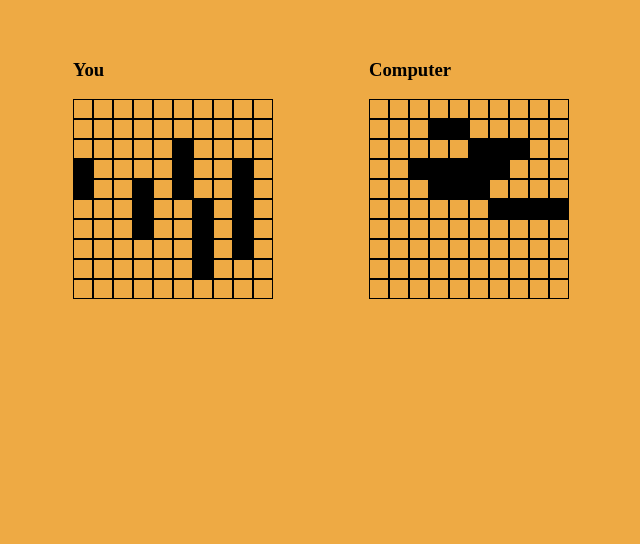
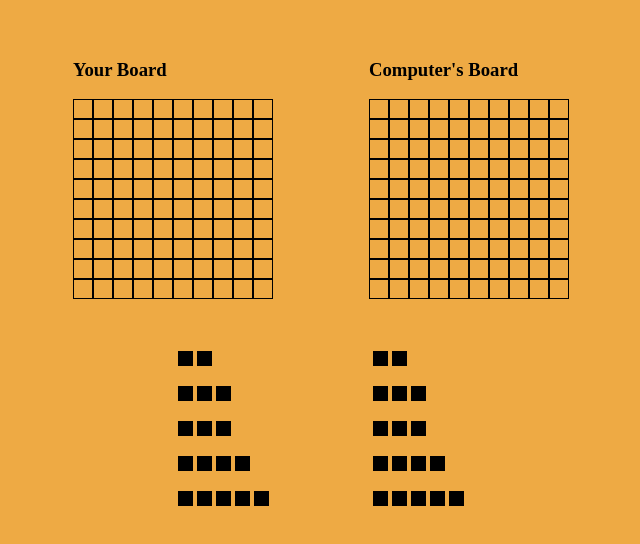
Before and after one commit to tian-1800/battleship, a website with bundled scripts: page dist/index.html in a window 1280 px wide. Both pictures are taken after a click on the button "Play". Shown: the whole page, without its empty margins (319-959 px from the left). Built offline with nearby package versions, Linux system fonts and the light colour scheme.

Commit message:
basic dragging functionality

```diff
--- a/src/__test__/gameboard.test.js
+++ b/src/__test__/gameboard.test.js
@@ -1,5 +1,5 @@
-import Ship from "../js_modules/ship";
-import Gameboard from "../js_modules/gameboard";
+import Ship from "../js_modules/Ship";
+import Gameboard from "../js_modules/Gameboard";
 
 const [shipOne, shipTwo, shipThree, shipFour] = [
   Ship(3),
@@ -11,11 +11,11 @@
   [2, 3],
   [3, 5],
 ];
-const testBoard = Gameboard([shipOne, shipTwo]);
-const moreBoard = Gameboard([shipThree, shipFour]);
+const testBoard = Gameboard();
+const moreBoard = Gameboard();
 
-testBoard.deployFleet(coordinates, "vertical");
-moreBoard.deployFleet(coordinates, "horizontal");
+testBoard.deployFleet([shipOne, shipTwo], coordinates, "vertical");
+moreBoard.deployFleet([shipThree, shipFour], coordinates, "horizontal");
 
 testBoard.receiveAttack(8, 8);
 testBoard.receiveAttack(3, 5);
--- a/src/index.js
+++ b/src/index.js
@@ -1,9 +1,11 @@
 import "./style.css";
 
-import Player from "./js_modules/player";
-import Gameboard from "./js_modules/gameboard";
-import Ship from "./js_modules/ship";
+import Player from "./js_modules/Player";
+import Gameboard from "./js_modules/Gameboard";
+// import Ship from "./js_modules/Ship";
+import FleetTemplate from "./js_modules/FleetTemplate";
 import { generateGrid10 } from "./js_modules/dom_module";
+import PlayerDeployment from "./js_modules/PlayerDeployment";
 
 const gameHelper = () => {
   const checkWinner = (playerOne, playerTwo) => {
@@ -45,13 +47,13 @@
 };
 
 const gameLoop = (() => {
-  const coordinatesOne = [
-    [3, 0],
-    [2, 5],
-    [4, 3],
-    [5, 6],
-    [3, 8],
-  ];
+  // const coordinatesOne = [
+  //   [3, 0],
+  //   [2, 5],
+  //   [4, 3],
+  //   [5, 6],
+  //   [3, 8],
+  // ];
   const coordinatesTwo = [
     [1, 3],
     [2, 5],
@@ -60,22 +62,23 @@
     [3, 2],
   ];
 
-  let boardOne;
-  let boardTwo;
+  // let boardOne;
+  // let boardTwo;
   let player;
   let computer;
 
   const init = () => {
-    const fleetOne = [Ship(2), Ship(3), Ship(3), Ship(4), Ship(5)];
-    const fleetTwo = [Ship(2), Ship(3), Ship(3), Ship(4), Ship(5)];
-    boardOne = Gameboard(fleetOne);
-    boardTwo = Gameboard(fleetTwo);
+    console.log(FleetTemplate());
+    const fleetOne = FleetTemplate();
+    const fleetTwo = FleetTemplate();
+    const boardOne = Gameboard();
+    const boardTwo = Gameboard();
     [player, computer] = [Player(true, boardTwo), Player(false, boardOne)];
     player.title = "You";
     computer.title = "Computer";
 
-    boardOne.deployFleet(coordinatesOne, "vertical");
-    boardTwo.deployFleet(coordinatesTwo, "horizontal");
+    // boardOne.deployFleet(coordinatesOne, "vertical");
+    boardTwo.deployFleet(fleetTwo, coordinatesTwo, "horizontal");
     const [gridOne, gridTwo] =
       document.getElementsByClassName("grid-container");
 
@@ -86,6 +89,8 @@
     generateGrid10(gridTwo, boardTwo, player, () => {
       changeTurn(player, computer);
     });
+
+    PlayerDeployment(fleetOne, fleetTwo);
     resetDisplayWinner();
     player.setTurn(true);
   };
--- /dev/null
+++ b/src/js_modules/FleetTemplate.js
@@ -0,0 +1,14 @@
+import Ship from "./Ship";
+
+const FleetTemplate = () => {
+  const frigate = Ship(2, "frigate");
+  const cruiser = Ship(3, "cruiser");
+  const destroyer = Ship(3, "destroyer");
+  const battleship = Ship(4, "battleship");
+  const carrier = Ship(5, "carrier");
+
+  const getFleet = (() => [frigate, cruiser, destroyer, battleship, carrier])();
+  return getFleet;
+};
+
+export default FleetTemplate;
--- a/src/js_modules/gameboard.js
+++ b/src/js_modules/Gameboard.js
@@ -5,10 +5,8 @@
 Ship Board = to record the deployed ship coordinates
 */
 
-// import Ship from "./ship";
-
-const Gameboard = (fleet) => {
-  // const fleet = [];
+const Gameboard = () => {
+  const fleet = [];
   const dimension = 10;
   let shootingBoard = Array.from(Array(dimension), () =>
     new Array(dimension).fill(false)
@@ -36,14 +34,15 @@
         shipBoard[x][i] = { ship, position: i - y };
       }
     }
-    // fleet.push(ship);
+    fleet.push(ship);
   };
 
-  const deployFleet = (coordinates, orientation) => {
-    fleet.forEach((ship) => {
-      const index = fleet.indexOf(ship);
+  const deployFleet = (inputFleet, coordinates, orientation) => {
+    inputFleet.forEach((ship) => {
+      const index = inputFleet.indexOf(ship);
       deployShip(ship, coordinates[index], orientation);
     });
+    return false;
   };
 
   // Board-receive-attack validator. Mark coordinate as true and then return true if shooting coordinate is valid
--- /dev/null
+++ b/src/js_modules/PlayerDeployment.js
@@ -0,0 +1,41 @@
+import { dragListenerInit } from "./dom_module";
+
+const deploymentPreparation = (fleet, isHuman) => {
+  const userBoard = document.createElement("div");
+  userBoard.className = "user-board";
+  const renderShip = (ship, id) => {
+    const renderedShip = document.createElement("div");
+    renderedShip.className = "dragged-ship";
+    renderedShip.id = id;
+    if (isHuman) {
+      renderedShip.draggable = "true";
+    }
+    for (let i = 0; i < ship.length; i += 1) {
+      const subShip = document.createElement("div");
+      subShip.dataset.id = i;
+      subShip.className = "ship-square";
+      renderedShip.appendChild(subShip);
+    }
+    userBoard.appendChild(renderedShip);
+  };
+  const idTemplate = isHuman ? "human" : "computer";
+  fleet.forEach((ship) => renderShip(ship, `${idTemplate}-${ship.name}`));
+  return userBoard;
+};
+
+const PlayerDeployment = (fleetOne, fleetTwo) => {
+  const preparationBoard = document.createElement("section");
+  preparationBoard.className = "preparation-board";
+  // preparationBoard.textContent = "Preparation Board";
+
+  preparationBoard.appendChild(deploymentPreparation(fleetOne, true));
+  preparationBoard.appendChild(deploymentPreparation(fleetTwo));
+
+  const [app] = document.getElementsByClassName("app");
+  app.appendChild(preparationBoard);
+  // app.appendChild("preparationBoard");
+
+  dragListenerInit();
+};
+
+export default PlayerDeployment;
--- a/src/js_modules/ship.js
+++ b/src/js_modules/Ship.js
@@ -1,5 +1,9 @@
-const Ship = (inputLength) => {
-  const length = inputLength;
+const Ship = (inputLength, inputName) => {
+  const state = {
+    name: inputName,
+    length: inputLength,
+  };
+  const { name, length } = state;
   const bodyHit = Array(length).fill(false);
 
   const hit = (position) => {
@@ -8,7 +12,7 @@
 
   const isSunk = () => bodyHit.every((position) => position === true);
 
-  return {length, hit, isSunk}
+  return { length, hit, isSunk, name };
 };
 
 export default Ship;
--- a/src/js_modules/dom_module.js
+++ b/src/js_modules/dom_module.js
@@ -1,4 +1,32 @@
+import Ship from "./Ship";
+// import FleetTemplate from "./js_modules/FleetTemplate";
+
 const specialClickHandler = (element, player, x, y, gameBoard, changeTurn) => {
+  element.addEventListener("drop", (e) => {
+    e.preventDefault();
+    console.log("drop");
+    e.target.style.background = "";
+    if (e.target.className === "drop-zone") {
+      const { id, index } = JSON.parse(e.dataTransfer.getData("text/plain"));
+      const dragged = document.getElementById(id);
+      const shipName = id.split("-").pop();
+      const shipLength = dragged.childNodes.length;
+      const ship = Ship(shipLength, shipName);
+
+      const row = parseInt(e.target.dataset.id.substring(0, 1), 10);
+      const col = parseInt(e.target.dataset.id.substring(1, 2), 10) - index;
+      gameBoard.deployShip(ship, [row, col], "horizontal");
+      for (let i = col; i < ship.length + col; i += 1) {
+        gameBoard.gridBoard[row][i].classList.add("black");
+      }
+      dragged.parentElement.removeChild(dragged);
+    }
+  });
+
+  element.addEventListener("dragover", (e) => {
+    e.preventDefault();
+  });
+
   ["click", "mouseenter"].forEach((event) =>
     element.addEventListener(event, () => {
       const winnerExist = gameBoard.isFleetSunk();
@@ -21,7 +49,11 @@
   for (let i = 0; i < 10; i += 1) {
     for (let j = 0; j < 10; j += 1) {
       const gridElement = document.createElement("div");
-      if (gameBoard.shipBoard[i][j]) gridElement.classList.add("black");
+      gridElement.dataset.id = `${i}${j}`;
+      if (!player.isHuman) {
+        // this means the board belongs to human and is computer's target
+        gridElement.classList.add("drop-zone");
+      }
       specialClickHandler(gridElement, player, i, j, gameBoard, changeTurn);
       parent.appendChild(gridElement);
       const { gridBoard } = gameBoard;
@@ -30,8 +62,73 @@
   }
 };
 
+const dragListenerInit = () => {
+  const shipSquares = [...document.getElementsByClassName("ship-square")];
+  let grabShipIndex;
+  shipSquares.forEach((shipSquare) => {
+    shipSquare.addEventListener("mousedown", () => {
+      grabShipIndex = parseInt(shipSquare.dataset.id, 10);
+    });
+  });
+  document.addEventListener("drag", () => {}, false);
+  document.addEventListener(
+    "dragstart",
+    (e) => {
+      const data = { id: e.target.id, index: grabShipIndex };
+      e.dataTransfer.setData("text/plain", JSON.stringify(data));
+      e.target.style.opacity = 0.5;
+    },
+    false
+  );
+  document.addEventListener(
+    "dragend",
+    (e) => {
+      console.log("drag end");
+      e.target.style.opacity = "";
+    },
+    false
+  );
+  document.addEventListener(
+    "dragenter",
+    (e) => {
+      // highlight potential drop target when the draggable element enters it
+      if (e.target.classList.contains("drop-zone")) {
+        e.target.style.background = "purple";
+      }
+    },
+    false
+  );
+
+  document.addEventListener(
+    "dragleave",
+    (e) => {
+      // reset background of potential drop target when the draggable element leaves it
+      if (e.target.classList.contains("drop-zone")) {
+        e.target.style.background = "";
+      }
+    },
+    false
+  );
+
+  // document.addEventListener(
+  //   "drop",
+  //   (e) => {
+  //     // prevent default action (open as link for some elements)
+  //     e.preventDefault();
+  //     console.log("drop");
+  //     // move dragged elem to the selected drop target
+  //     // if (e.target.className === "dropzone") {
+  //     e.target.style.background = "";
+  //     // dragged.parentNode.removeChild( dragged );
+  //     // e.target.appendChild( dragged );
+  //     // }
+  //   },
+  //   false
+  // );
+};
+
 const addButtonHandler = (element, init) => {
   element.addEventListener("click", init);
 };
 
-export { generateGrid10, addButtonHandler };
+export { generateGrid10, addButtonHandler, dragListenerInit };
--- a/src/style.css
+++ b/src/style.css
@@ -1,6 +1,5 @@
 body {
   background-color: #ea4;
-
 }
 
 .flex-container {
@@ -13,12 +12,32 @@
 
 .grid-container {
   display: grid;
-    grid-template-columns: repeat(10,20px);
-    grid-template-rows: repeat(10,20px);
+  grid-template-columns: repeat(10, 20px);
+  grid-template-rows: repeat(10, 20px);
 }
 
 .grid-container > div {
   border: solid 1px;
+}
+
+.preparation-board {
+  display: flex;
+  width: 100%;
+  justify-content: center;
+}
+
+.user-board {
+  padding: 10px 50px;
+}
+
+.dragged-ship {
+  display: flex;
+}
+.dragged-ship > div {
+  width: 15px;
+  height: 15px;
+  margin: 10px 2px;
+  background-color: #000;
 }
 
 div.black {
```
Also changed, not shown: src/__test__/player.test.js (+3 -3 lines), dist/index.html, dist/main.js, src/js_modules/Player.js (renamed from src/js_modules/player.js). Lines whose indentation alone changed are shown as unchanged.
